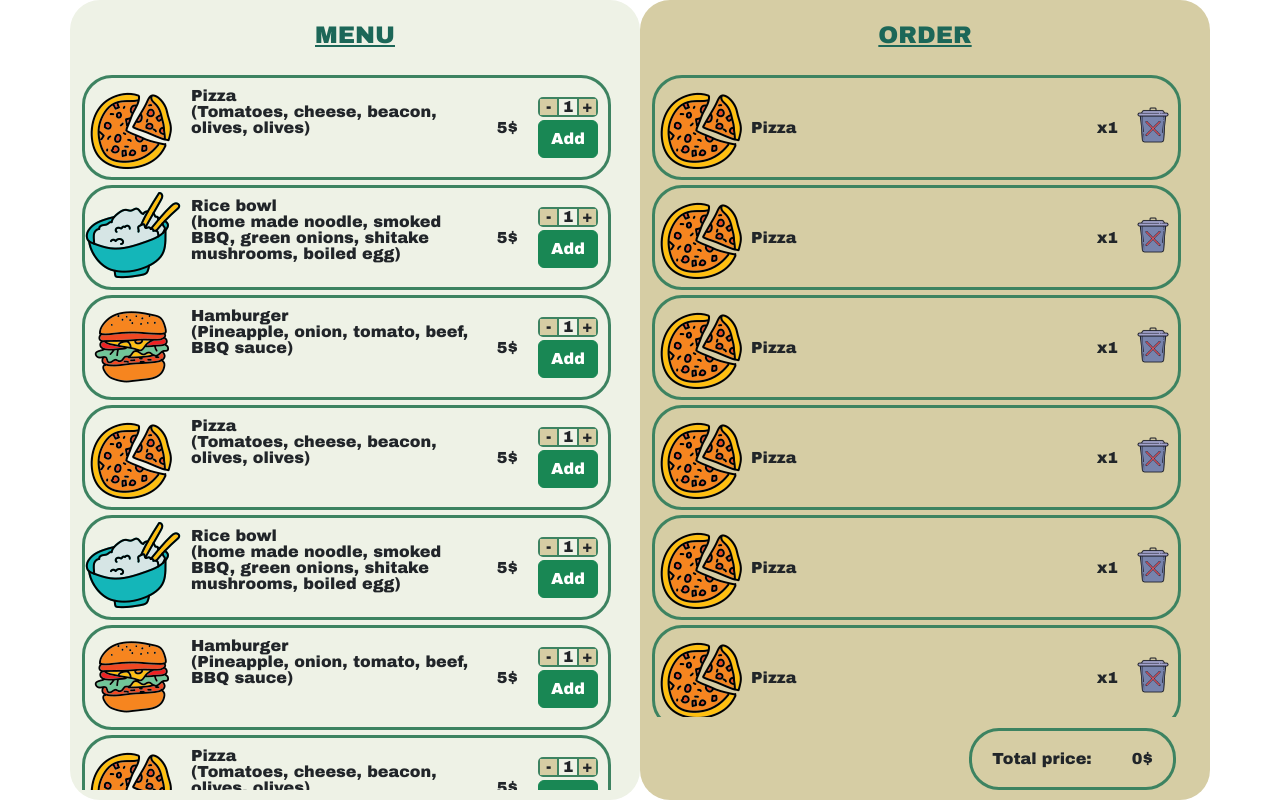
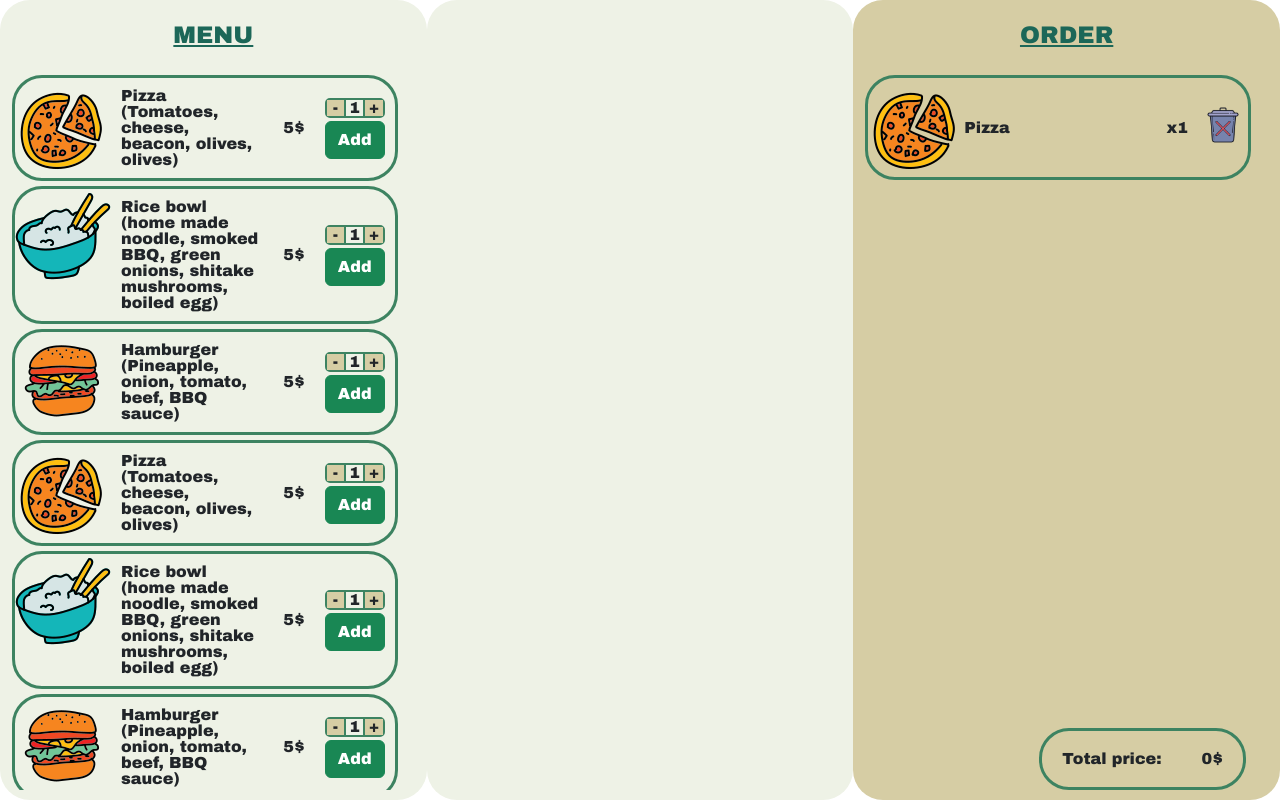
Before and after one commit to ViktorKinzerskyi/menu, an Angular app: page / in a window 1280 px wide. Built offline with nearby package versions, Linux system fonts and the light colour scheme.

Commit message:
add components for Order - order-component, order-item and total-price

```diff
--- a/src/app/app.component.html
+++ b/src/app/app.component.html
@@ -1,14 +1,18 @@
 
-<div class="container">
+<div class="container-fluid">
   <div class="row">
 
     <!-- left column MENU   -->
-    <div class="col-xl-6 col-md-12 col-sm-12 menu-col">
+    <div class="col-xl-4 col-md-12 col-sm-12 menu-col">
       <app-menu></app-menu>
     </div>
 
+<!--    center column-->
+<div class="col-xl-4 col-md-12 col-sm-12 menu-col">
+
+</div>
     <!-- right column ORDER  -->
-    <div class="col-xl-6 col-md-12 col-sm-12 order-col">
+    <div class="col-xl-4 col-md-12 col-sm-12 order-col">
       <app-order></app-order>
     </div>
 
--- a/src/app/app.module.ts
+++ b/src/app/app.module.ts
@@ -5,13 +5,17 @@ import { AppComponent } from './app.component';
 import { MenuComponent } from './components/menu/menu.component';
 import { OrderComponent } from './components/order/order.component';
 import { MenuItemComponent } from './components/menu/menu-item/menu-item.component';
+import { OrderItemComponent } from './components/order/order-item/order-item.component';
+import { TotalPriceComponent } from './components/order/total-price/total-price.component';
 
 @NgModule({
   declarations: [
     AppComponent,
     MenuComponent,
     OrderComponent,
-    MenuItemComponent
+    MenuItemComponent,
+    OrderItemComponent,
+    TotalPriceComponent
   ],
   imports: [
     BrowserModule
--- a/src/app/components/menu/menu.component.html
+++ b/src/app/components/menu/menu.component.html
@@ -9,7 +9,8 @@
       <!--        menu list item-->
       <li *ngFor="let menuItem of menuItems">
         <app-menu-item
-        [menuItem]="menuItem"></app-menu-item>
+          [menuItem]="menuItem">
+        </app-menu-item>
       </li>
     </ul>
   </div>
--- /dev/null
+++ b/src/app/components/order/order-item/order-item.component.css
@@ -0,0 +1,26 @@
+.order-body-item {
+  display: flex;
+  justify-content: space-between;
+  margin-bottom: 5px;
+  margin-top: 5px;
+  border: 3px solid #3D8361;
+  border-radius: 30px;
+}
+
+.order-body-item-name {
+  flex: 1;
+  align-self: center;
+}
+
+.order-body-item-quantity {
+  display: flex;
+  align-items: center;
+  padding: 10px;
+}
+
+.order-body-item-remove {
+  align-self: center;
+}
+.order-body-item-remove:hover {
+  cursor: pointer;
+}
--- /dev/null
+++ b/src/app/components/order/order-item/order-item.component.html
@@ -0,0 +1,22 @@
+<div class="order-body-item">
+  <!--          img-->
+  <div class="order-body-item-img">
+    <img src="assets/images/pizza--v1.png">
+  </div>
+  <!--          menu description-->
+  <div class="order-body-item-name">
+    <span>Pizza</span>
+  </div>
+  <!--          quantity-->
+  <div class="order-body-item-quantity">
+    <span>x1</span>
+  </div>
+
+  <!--              remove-->
+  <div class="order-body-item-remove">
+    <img src="assets/images/delete-forever.png" height="50">
+
+  </div>
+
+
+</div>
--- /dev/null
+++ b/src/app/components/order/order-item/order-item.component.ts
@@ -0,0 +1,24 @@
+import {Component, Input, OnInit} from '@angular/core';
+import {MenuItem} from "../../../menu-items.service";
+
+@Component({
+  selector: 'app-order-item',
+  templateUrl: './order-item.component.html',
+  styleUrls: ['./order-item.component.css']
+})
+export class OrderItemComponent implements OnInit {
+
+  @Input()
+  menuItem: MenuItem = {
+    imgPath: '',
+    name: '',
+    description: '',
+    price: 0
+  };
+
+  constructor() { }
+
+  ngOnInit(): void {
+  }
+
+}
--- a/src/app/components/order/order.component.css
+++ b/src/app/components/order/order.component.css
@@ -19,47 +19,3 @@
   padding-right: 17px;
   margin-bottom: 10px;
 }
-
-.order-body-item {
-  display: flex;
-  justify-content: space-between;
-  margin-bottom: 5px;
-  margin-top: 5px;
-  border: 3px solid #3D8361;
-  border-radius: 30px;
-}
-
-.order-body-item-name {
-  flex: 1;
-  align-self: center;
-}
-
-.order-body-item-quantity {
-  display: flex;
-  align-items: center;
-  padding: 10px;
-}
-
-.order-body-item-remove {
-  align-self: center;
-}
-.order-body-item-remove:hover {
-  cursor: pointer;
-}
-
-.order-total-price {
-  position: absolute;
-  bottom: 10px;
-  right: 22px;
-  display: flex;
-  border: 3px solid #3D8361;
-  border-radius: 30px;
-}
-
-.order-total-price-text {
-  padding: 20px;
-}
-
-.order-total-price-sum {
-  padding: 20px;
-}
--- a/src/app/components/order/order.component.html
+++ b/src/app/components/order/order.component.html
@@ -9,244 +9,12 @@
   <div class="order-body">
     <!--        order-body-->
     <ul >
-      <li >
-        <!--        menu list item-->
-        <div class="order-body-item">
-          <!--          img-->
-          <div class="order-body-item-img">
-            <img src="assets/images/pizza--v1.png">
-          </div>
-          <!--          menu description-->
-          <div class="order-body-item-name">
-            <span>Pizza</span>
-          </div>
-          <!--          quantity-->
-          <div class="order-body-item-quantity">
-            <span>x1</span>
-          </div>
-
-          <!--              remove-->
-          <div class="order-body-item-remove">
-            <img src="assets/images/delete-forever.png" height="50">
-
-          </div>
-
-
-        </div>
-      </li>
-      <li >
-        <!--        menu list item-->
-        <div class="order-body-item">
-          <!--          img-->
-          <div class="order-body-item-img">
-            <img src="assets/images/pizza--v1.png">
-          </div>
-          <!--          menu description-->
-          <div class="order-body-item-name">
-            <span>Pizza</span>
-          </div>
-          <!--          quantity-->
-          <div class="order-body-item-quantity">
-            <span>x1</span>
-          </div>
-
-          <!--              remove-->
-          <div class="order-body-item-remove">
-            <img src="assets/images/delete-forever.png" height="50">
-
-          </div>
-
-
-        </div>
-      </li>
-      <li >
-        <!--        menu list item-->
-        <div class="order-body-item">
-          <!--          img-->
-          <div class="order-body-item-img">
-            <img src="assets/images/pizza--v1.png">
-          </div>
-          <!--          menu description-->
-          <div class="order-body-item-name">
-            <span>Pizza</span>
-          </div>
-          <!--          quantity-->
-          <div class="order-body-item-quantity">
-            <span>x1</span>
-          </div>
-
-          <!--              remove-->
-          <div class="order-body-item-remove">
-            <img src="assets/images/delete-forever.png" height="50">
-
-          </div>
-
-
-        </div>
-      </li>
-      <li >
-        <!--        menu list item-->
-        <div class="order-body-item">
-          <!--          img-->
-          <div class="order-body-item-img">
-            <img src="assets/images/pizza--v1.png">
-          </div>
-          <!--          menu description-->
-          <div class="order-body-item-name">
-            <span>Pizza</span>
-          </div>
-          <!--          quantity-->
-          <div class="order-body-item-quantity">
-            <span>x1</span>
-          </div>
-
-          <!--              remove-->
-          <div class="order-body-item-remove">
-            <img src="assets/images/delete-forever.png" height="50">
-
-          </div>
-
-
-        </div>
-      </li>
-      <li >
-        <!--        menu list item-->
-        <div class="order-body-item">
-          <!--          img-->
-          <div class="order-body-item-img">
-            <img src="assets/images/pizza--v1.png">
-          </div>
-          <!--          menu description-->
-          <div class="order-body-item-name">
-            <span>Pizza</span>
-          </div>
-          <!--          quantity-->
-          <div class="order-body-item-quantity">
-            <span>x1</span>
-          </div>
-
-          <!--              remove-->
-          <div class="order-body-item-remove">
-            <img src="assets/images/delete-forever.png" height="50">
-
-          </div>
-
-
-        </div>
-      </li>
-      <li >
-        <!--        menu list item-->
-        <div class="order-body-item">
-          <!--          img-->
-          <div class="order-body-item-img">
-            <img src="assets/images/pizza--v1.png">
-          </div>
-          <!--          menu description-->
-          <div class="order-body-item-name">
-            <span>Pizza</span>
-          </div>
-          <!--          quantity-->
-          <div class="order-body-item-quantity">
-            <span>x1</span>
-          </div>
-
-          <!--              remove-->
-          <div class="order-body-item-remove">
-            <img src="assets/images/delete-forever.png" height="50">
-
-          </div>
-
-
-        </div>
-      </li>
-      <li >
-        <!--        menu list item-->
-        <div class="order-body-item">
-          <!--          img-->
-          <div class="order-body-item-img">
-            <img src="assets/images/pizza--v1.png">
-          </div>
-          <!--          menu description-->
-          <div class="order-body-item-name">
-            <span>Pizza</span>
-          </div>
-          <!--          quantity-->
-          <div class="order-body-item-quantity">
-            <span>x1</span>
-          </div>
-
-          <!--              remove-->
-          <div class="order-body-item-remove">
-            <img src="assets/images/delete-forever.png" height="50">
-
-          </div>
-
-
-        </div>
-      </li>
-      <li >
-        <!--        menu list item-->
-        <div class="order-body-item">
-          <!--          img-->
-          <div class="order-body-item-img">
-            <img src="assets/images/pizza--v1.png">
-          </div>
-          <!--          menu description-->
-          <div class="order-body-item-name">
-            <span>Pizza</span>
-          </div>
-          <!--          quantity-->
-          <div class="order-body-item-quantity">
-            <span>x1</span>
-          </div>
-
-          <!--              remove-->
-          <div class="order-body-item-remove">
-            <img src="assets/images/delete-forever.png" height="50">
-
-          </div>
-
-
-        </div>
-      </li>
-      <li >
-        <!--        menu list item-->
-        <div class="order-body-item">
-          <!--          img-->
-          <div class="order-body-item-img">
-            <img src="assets/images/pizza--v1.png">
-          </div>
-          <!--          menu description-->
-          <div class="order-body-item-name">
-            <span>Pizza</span>
-          </div>
-          <!--          quantity-->
-          <div class="order-body-item-quantity">
-            <span>x1</span>
-          </div>
-
-          <!--              remove-->
-          <div class="order-body-item-remove">
-            <img src="assets/images/delete-forever.png" height="50">
-
-          </div>
-
-
-        </div>
+      <li>
+        <app-order-item></app-order-item>
       </li>
     </ul>
   </div>
 
   <!--      total price-->
-  <div class="order-total-price">
-    <!--        text-->
-    <div class="order-total-price-text">
-      <span>Total price:</span>
-    </div>
-    <!--        price-->
-    <div class="order-total-price-sum">
-      <span>0$</span>
-    </div>
-  </div>
-
+  <app-total-price></app-total-price>
 </div>
--- /dev/null
+++ b/src/app/components/order/total-price/total-price.component.css
@@ -0,0 +1,12 @@
+.order-total-price {
+  position: absolute;
+  bottom: 10px;
+  right: 22px;
+  display: flex;
+  border: 3px solid #3D8361;
+  border-radius: 30px;
+}
+
+.order-total-price-text, .order-total-price-sum {
+  padding: 20px;
+}
--- /dev/null
+++ b/src/app/components/order/total-price/total-price.component.html
@@ -0,0 +1,10 @@
+<div class="order-total-price">
+  <!--        text-->
+  <div class="order-total-price-text">
+    <span>Total price:</span>
+  </div>
+  <!--        price-->
+  <div class="order-total-price-sum">
+    <span>0$</span>
+  </div>
+</div>
--- /dev/null
+++ b/src/app/components/order/total-price/total-price.component.ts
@@ -0,0 +1,15 @@
+import { Component, OnInit } from '@angular/core';
+
+@Component({
+  selector: 'app-total-price',
+  templateUrl: './total-price.component.html',
+  styleUrls: ['./total-price.component.css']
+})
+export class TotalPriceComponent implements OnInit {
+
+  constructor() { }
+
+  ngOnInit(): void {
+  }
+
+}
```
Also changed, not shown: 2 other files (tests, documents, lock files or other folders).
